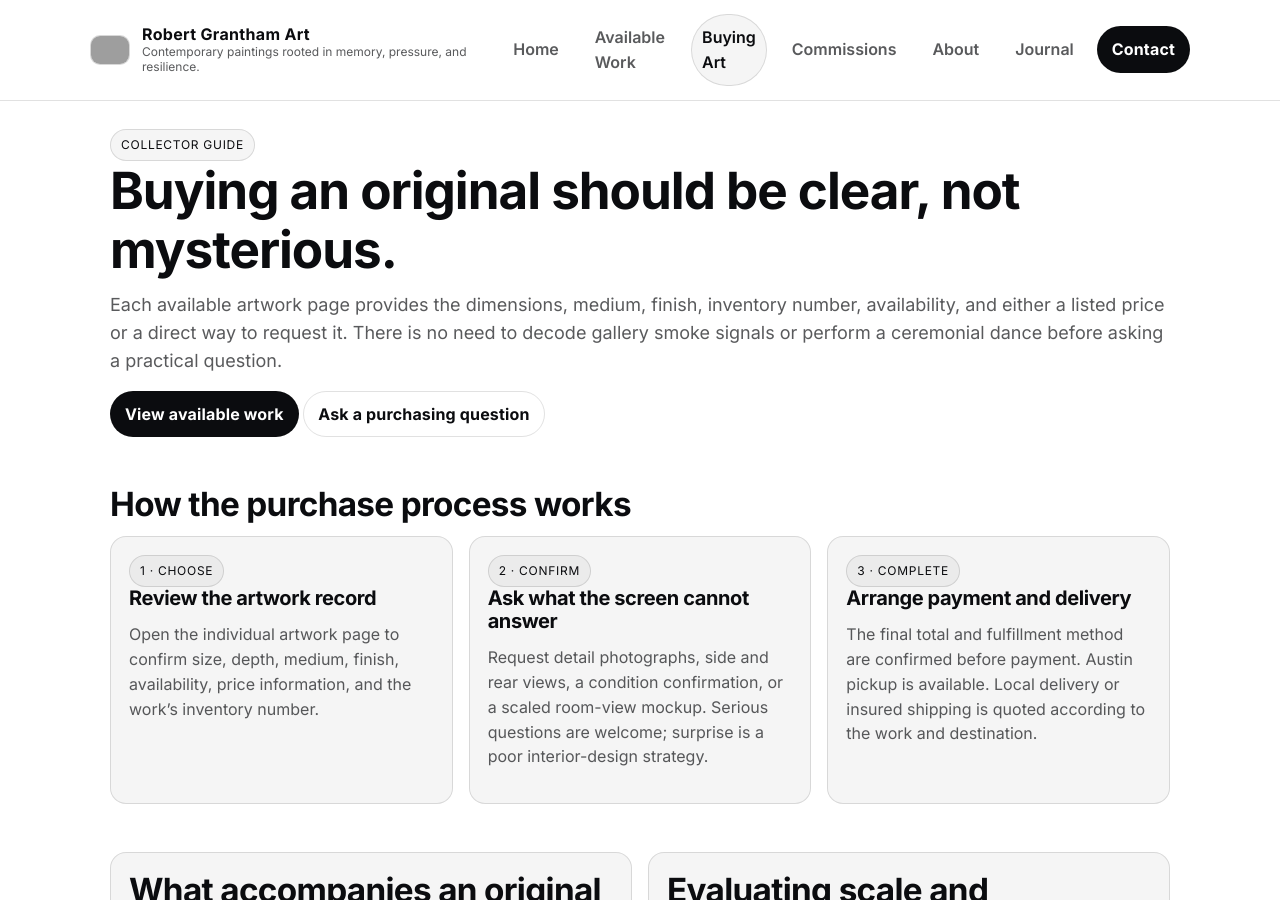
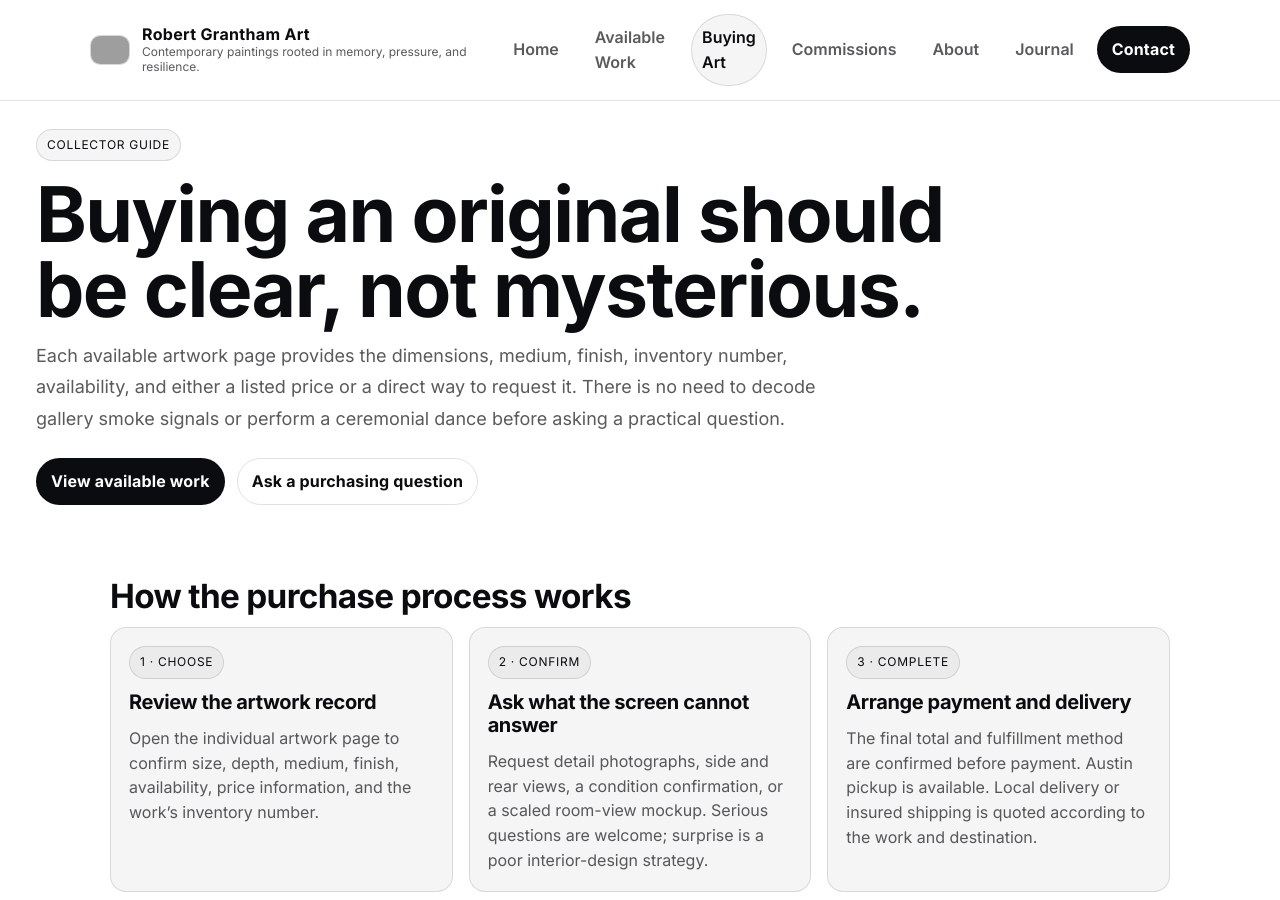
Before and after one commit to rgrantham82/rgrantham82.github.io, a Jekyll site: the page built from buying.html, in a window 1280 px wide and 900 px high. Built offline with Jekyll 4.4.1, drawn with Linux system fonts in a browser that asks for light colours; grey boxes are pictures that could not be loaded.

Commit message:
Refine buying guide layout

```diff
--- a/buying.html
+++ b/buying.html
@@ -3,19 +3,20 @@ layout: default
 title: Buying Original Art
 description: How to inquire about, evaluate, purchase, pick up, or ship an original painting by Austin artist Robert Grantham.
 permalink: /buying.html
+css: /assets/css/buying.css
 ---
-<section class="wrapper">
+<section class="wrapper buying-hero">
   <span class="tag">Collector guide</span>
   <h1>Buying an original should be clear, not mysterious.</h1>
   <p class="lede">Each available artwork page provides the dimensions, medium, finish, inventory number, availability, and either a listed price or a direct way to request it. There is no need to decode gallery smoke signals or perform a ceremonial dance before asking a practical question.</p>
 
-  <div class="gallery-actions">
+  <div class="buying-actions">
     <a class="btn" href="{{ '/portfolio/#available' | relative_url }}">View available work</a>
     <a class="btn ghost" href="mailto:{{ site.email }}?subject=Original%20art%20inquiry">Ask a purchasing question</a>
   </div>
 </section>
 
-<section class="wrapper" style="padding-top: 3rem;">
+<section class="wrapper buying-section">
   <h2>How the purchase process works</h2>
   <div class="grid three">
     <article class="card">
@@ -36,7 +37,7 @@ permalink: /buying.html
   </div>
 </section>
 
-<section class="wrapper" style="padding-top: 3rem;">
+<section class="wrapper buying-section">
   <div class="grid two">
     <article class="card">
       <h2>What accompanies an original</h2>
@@ -56,10 +57,10 @@ permalink: /buying.html
   </div>
 </section>
 
-<section class="wrapper" style="padding-top: 3rem;">
-  <div class="card">
+<section class="wrapper buying-section">
+  <div class="card buying-signup">
     <h2>Join the collector and studio update list</h2>
     <p>Receive occasional notices about newly available paintings, exhibitions, small works, and studio developments. This is a personal studio list, not a daily electronic woodpecker.</p>
-    <a class="btn" href="mailto:{{ site.email }}?subject=Add%20me%20to%20Robert%20Grantham%20Art%20updates&body=Hello%20Robert,%0A%0APlease%20add%20me%20to%20your%20collector%20and%20studio%20update%20list.%0A%0AName:%0ACity:%0AArt%20interests%20(optional):%0A">Request studio updates</a>
+    <a class="btn" href="mailto:{{ site.email }}?subject=Add%20me%20to%20Robert%20Grantham%20Art%20updates&amp;body=Hello%20Robert,%0A%0APlease%20add%20me%20to%20your%20collector%20and%20studio%20update%20list.%0A%0AName:%0ACity:%0AArt%20interests%20(optional):%0A">Request studio updates</a>
   </div>
 </section>
```
